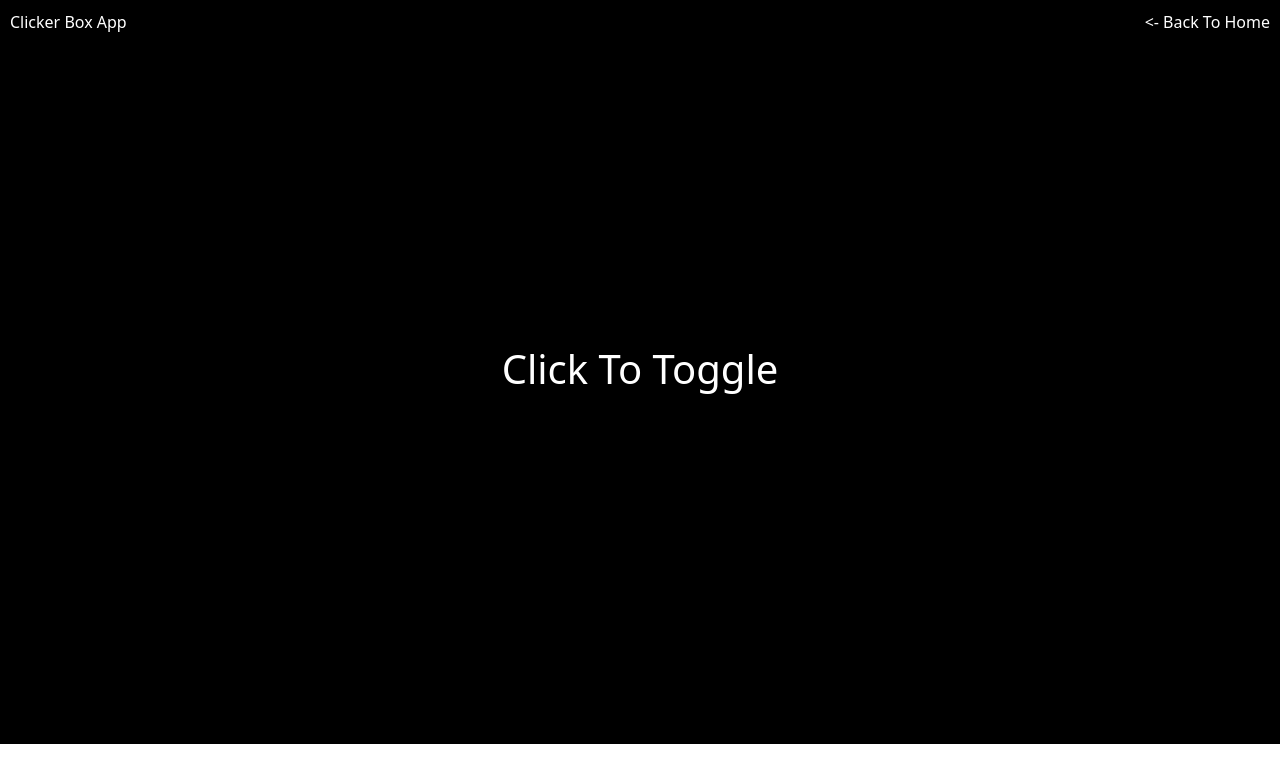
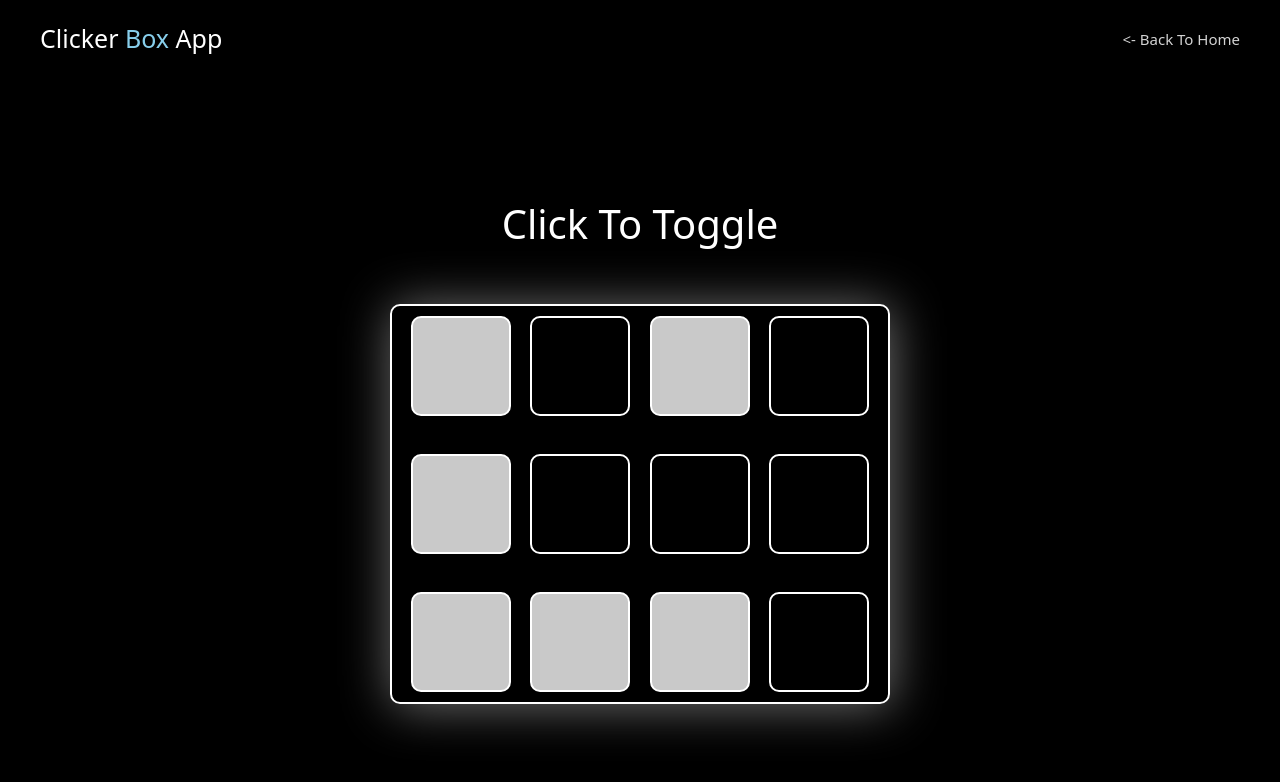
Before and after one commit to GREATEMMET/clicker_box_app-nextjs, a Next.js app: page /clicker/clicker in a window 1280 px wide. Shown: the top 782 px of the page. Built offline with nearby package versions, Linux system fonts and the light colour scheme.

Commit message:
changed all Component styles from tailwind to scss

```diff
--- /dev/null
+++ b/src/Components/Box/Box.module.scss
@@ -0,0 +1,6 @@
+.box {
+  height: 100px;
+  width: 100px;
+  border: 2px solid white;
+  border-radius: 10px;
+}
--- a/src/Components/Box/Box.tsx
+++ b/src/Components/Box/Box.tsx
@@ -1,10 +1,15 @@
-import React from 'react'
+import React from "react";
+import s from "./Box.module.scss";
 
-export default function Box(props:any) {
-    let styles = {
-        backgroundColor: props.isFilled? "#ffffffc9" : "transparent"
-    }
+export default function Box(props: any) {
+  let styles = {
+    backgroundColor: props.isFilled ? "#ffffffc9" : "transparent",
+  };
   return (
-    <div className={`h-[100px] w-[100px] border-2 rounded-xl`} style={styles} onClick={()=>props.boxClicker(props.id)}></div>
-  )
+    <div
+      className={`${s.box}`}
+      style={styles}
+      onClick={() => props.boxClicker(props.id)}
+    ></div>
+  );
 }
--- /dev/null
+++ b/src/Components/BoxContainer/BoxContainer.module.scss
@@ -0,0 +1,12 @@
+.boxContainer {
+  border: 2px solid white;
+  width: 500px;
+  height: 400px;
+  border-radius: 10px;
+  box-shadow: 2px 2px 50px rgba(225, 225, 225, 0.5);
+  display: flex;
+  gap: 1.2rem;
+  justify-content: center;
+  align-items: center;
+  flex-wrap: wrap;
+}
--- a/src/Components/BoxContainer/BoxContainer.tsx
+++ b/src/Components/BoxContainer/BoxContainer.tsx
@@ -1,6 +1,7 @@
 import React from "react";
 import Box from "../Box/Box";
 import boxes from "../../dataBase/boxes";
+import s from "./BoxContainer.module.scss";
 
 export default function BoxContainer() {
   const [box, setBox] = React.useState(boxes.data.boxes);
@@ -17,11 +18,5 @@ export default function BoxContainer() {
     <Box key={b.id} id={b.id} isFilled={b.isFilled} boxClicker={boxClicker} />
   ));
 
-  return (
-    <div
-      className={`border-2 w-[500px] h-[400px] rounded-lg shadow-[2px_2px_50px_rgba(225,225,225,.5)] flex gap-5 justify-center items-center flex-wrap`}
-    >
-      {boxMapped}
-    </div>
-  );
+  return <div className={`${s.boxContainer}`}>{boxMapped}</div>;
 }
--- a/src/Components/Topbar/Topbar.module.scss
+++ b/src/Components/Topbar/Topbar.module.scss
@@ -1,10 +1,26 @@
-// text-white bg-black p-10 flex justify-between items-center
+.navContainer {
+  color: white;
+  background: black;
+  padding: 20px 40px;
+  display: flex;
+  justify-content: space-between;
+  align-items: center;
+}
 
-.navContainer{
-    color: white;
-    background: black;
-    padding: 10px;
-    display: flex;
-    justify-content: space-between;
-    align-items: center;
+.navLogo {
+  font-size: 25px;
+
+  .innerLogo {
+    color: rgba(135, 206, 235, 1);
+  }
 }
+
+.navLink {
+  font-size: 15px;
+  color: lightgrey;
+  transition: all 150ms ease;
+
+  :hover {
+    color: skyblue;
+  }
+}
--- a/src/Components/Topbar/Topbar.tsx
+++ b/src/Components/Topbar/Topbar.tsx
@@ -1,12 +1,17 @@
-import Link from 'next/link'
-import React from 'react'
-import s from "./Topbar.module.scss"
+import Link from "next/link";
+import React from "react";
+import s from "./Topbar.module.scss";
 
 export default function Topbar() {
   return (
     <div className={`${s.navContainer}`}>
-        <h1 className={`nav-logo text-[25px]`}>Clicker <span className={`text-sky-200`}>Box</span> App</h1>
-        <h3 className={`text-[15px] text-slate-300 hover:text-sky-500 transition-all duration-100`}> <Link href={"/"}>{`<- Back To Home`}</Link></h3>
+      <h1 className={`${s.navLogo}`}>
+        Clicker <span className={`${s.innerLogo}`}>Box</span> App
+      </h1>
+      <h3 className={`${s.navLink}`}>
+        {" "}
+        <Link href={"/"}>{`<- Back To Home`}</Link>
+      </h3>
     </div>
-  )
+  );
 }
--- a/src/pages/clicker/clicker.module.scss
+++ b/src/pages/clicker/clicker.module.scss
@@ -1,3 +1,3 @@
 .clickerPage {
-  min-height: calc(100vh - 100px);
+  min-height: calc(100vh - 57px);
 }
```
